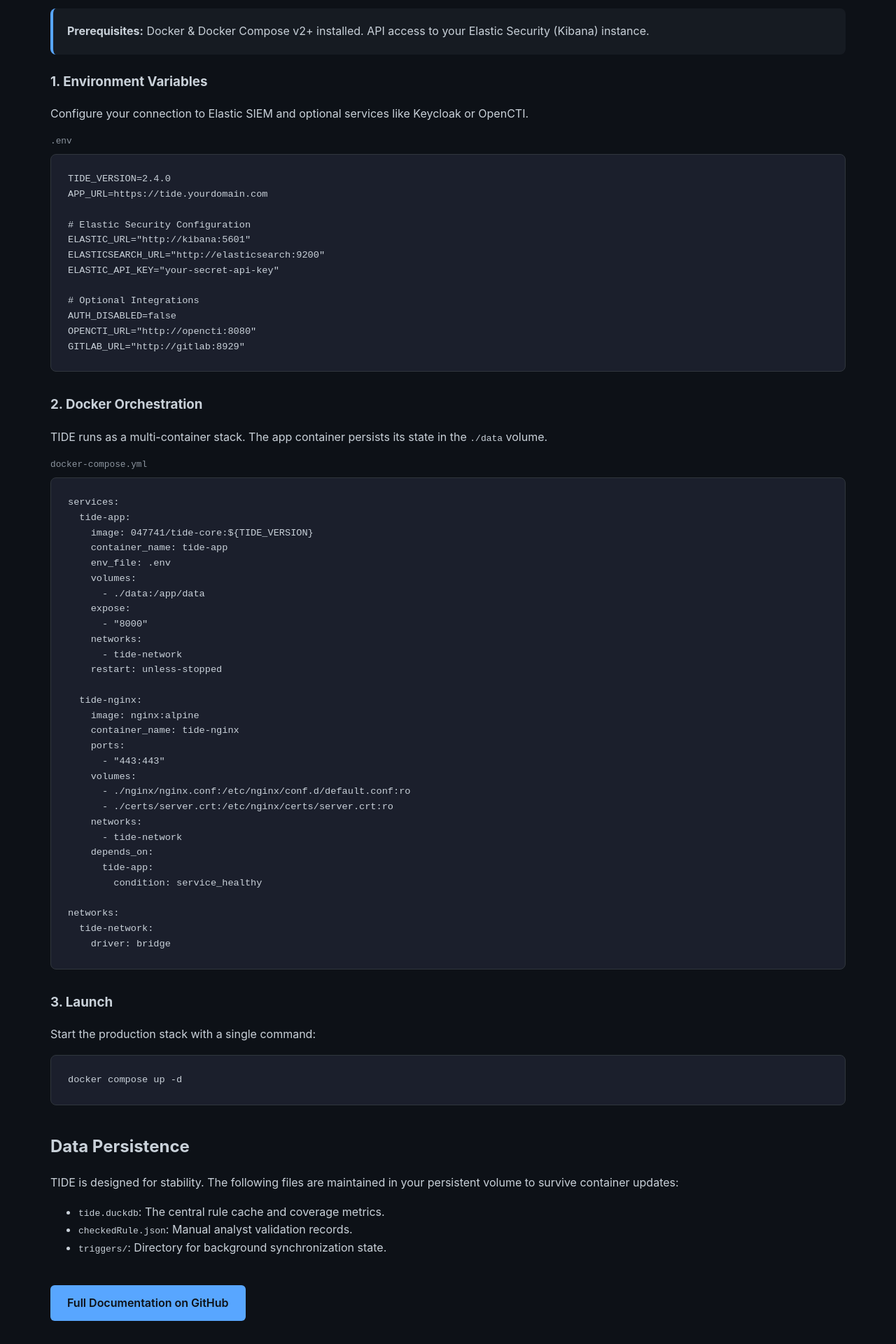
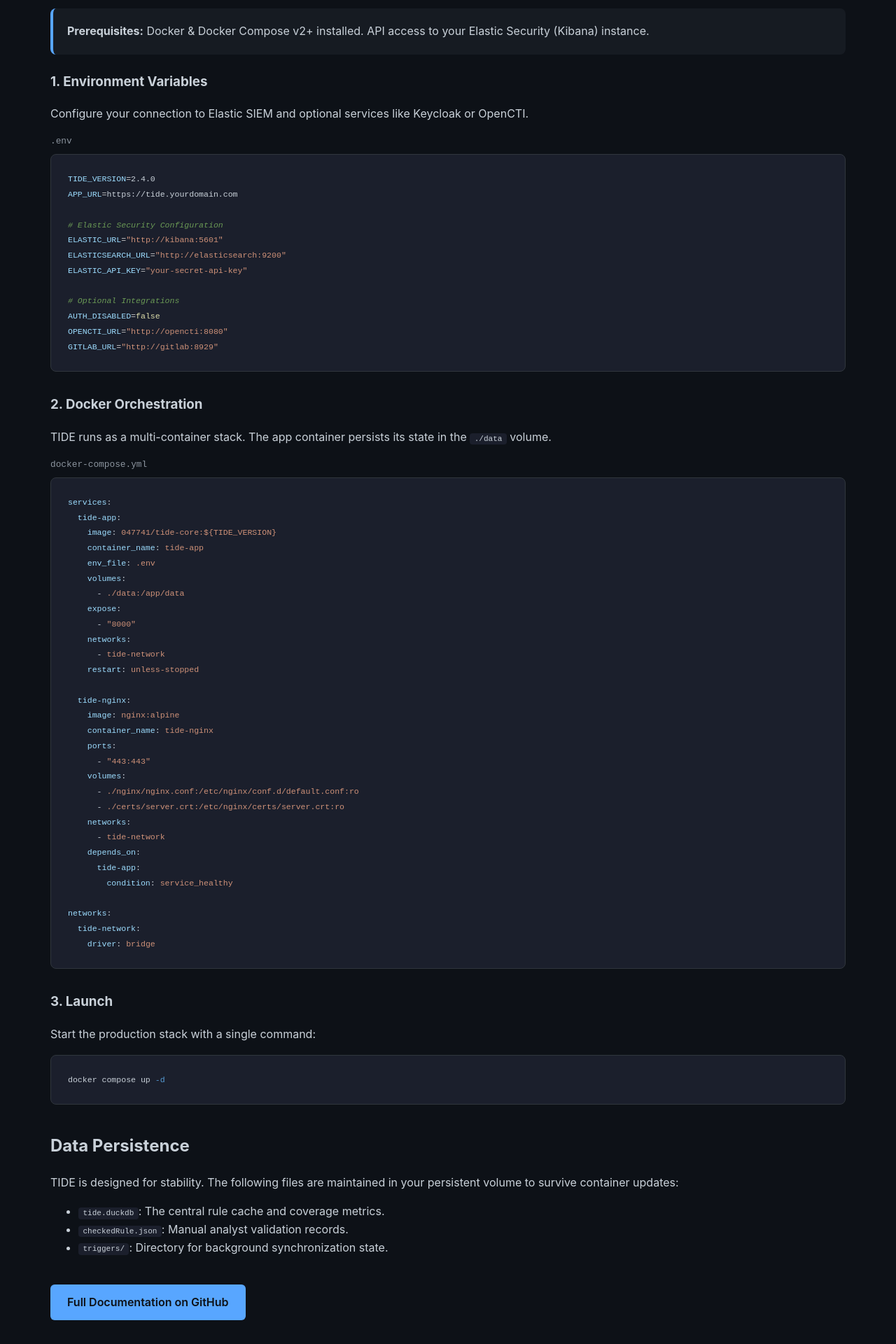
Before and after one commit to sigeauk/sigeauk.github.io, a Jekyll site: the page built from products.html, in a window 1280 px wide. Shown: the part 694-2614 px from the top of the page at 70% size. Built offline with Jekyll 4.4.1, drawn with Linux system fonts in a browser that asks for light colours.

Commit message:
code highlighting

```diff
--- a/products.html
+++ b/products.html
@@ -30,7 +30,8 @@
     <p>Configure your connection to Elastic SIEM and optional services like Keycloak or OpenCTI.</p>
 
     <span class="filename">.env</span>
-    <pre><code>TIDE_VERSION=2.4.0
+{% highlight bash %}
+TIDE_VERSION=2.4.0
 APP_URL=https://tide.yourdomain.com
 
 # Elastic Security Configuration
@@ -41,13 +42,15 @@
 # Optional Integrations
 AUTH_DISABLED=false
 OPENCTI_URL="http://opencti:8080"
-GITLAB_URL="http://gitlab:8929"</code></pre>
+GITLAB_URL="http://gitlab:8929"
+{% endhighlight %}
 
     <h3>2. Docker Orchestration</h3>
     <p>TIDE runs as a multi-container stack. The app container persists its state in the <code>./data</code> volume.</p>
 
     <span class="filename">docker-compose.yml</span>
-    <pre><code>services:
+{% highlight yaml %}
+services:
   tide-app:
     image: 047741/tide-core:${TIDE_VERSION}
     container_name: tide-app
@@ -76,11 +79,14 @@
 
 networks:
   tide-network:
-    driver: bridge</code></pre>
+    driver: bridge
+{% endhighlight %}
 
     <h3>3. Launch</h3>
     <p>Start the production stack with a single command:</p>
-    <pre><code>docker compose up -d</code></pre>
+{% highlight bash %}
+docker compose up -d
+{% endhighlight %}
 
     <h2>Data Persistence</h2>
     <p>TIDE is designed for stability. The following files are maintained in your persistent volume to survive container updates:</p>
--- a/style.css
+++ b/style.css
@@ -179,12 +179,6 @@
     max-width: 720px;
 }
 
-/* --- HIGHLIGHT --- */
-.highlight {
-    color: var(--primary-accent);
-    font-weight: 600;
-}
-
 /* --- BLOG FEED --- */
 .blog-feed {
     margin-top: 1rem;
@@ -251,6 +245,124 @@
     margin-bottom: 1rem;
 }
 
+/* --- SYNTAX HIGHLIGHTING (Rouge - Dark Theme) --- */
+span.highlight {
+    color: var(--primary-accent);
+    font-weight: 600;
+}
+
+/* Rouge wrapper generated by Jekyll */
+div.highlight,
+figure.highlight {
+    background: var(--code-bg);
+    border: 1px solid var(--border-color);
+    border-radius: 8px;
+    padding: 1.5rem;
+    overflow-x: auto;
+    margin: 1rem 0 2rem 0;
+    color: var(--text-main);
+    font-weight: normal;
+}
+
+div.highlight pre,
+figure.highlight pre {
+    background: transparent;
+    border: none;
+    padding: 0;
+    margin: 0;
+    font-family: monospace;
+    font-size: 0.85rem;
+    line-height: 1.6;
+    color: inherit;
+}
+
+div.highlight code,
+figure.highlight code {
+    background: transparent;
+    padding: 0;
+    color: inherit;
+}
+
+/* --- Token Colors (Dark+ / Monokai inspired) --- */
+.highlight .c,
+.highlight .c1,
+.highlight .cm,
+.highlight .cs    { color: #6a9955; font-style: italic; } /* Comments */
+.highlight .k,
+.highlight .kd,
+.highlight .kn,
+.highlight .kp,
+.highlight .kr    { color: #569cd6; }                     /* Keywords */
+.highlight .kt     { color: #4ec9b0; }                     /* Keyword Type */
+.highlight .s,
+.highlight .s1,
+.highlight .s2,
+.highlight .sb,
+.highlight .sc,
+.highlight .sh     { color: #ce9178; }                     /* Strings */
+.highlight .si     { color: #d7ba7d; }                     /* String Interpolation */
+.highlight .sr     { color: #d16969; }                     /* Regex */
+.highlight .na     { color: #9cdcfe; }                     /* Name Attribute (YAML keys) */
+.highlight .nb     { color: #dcdcaa; }                     /* Builtin Name */
+.highlight .nc     { color: #4ec9b0; }                     /* Class Name */
+.highlight .nf,
+.highlight .fm     { color: #dcdcaa; }                     /* Function Name */
+.highlight .ni     { color: #d4d4d4; }                     /* Entity */
+.highlight .nn     { color: #4ec9b0; }                     /* Namespace */
+.highlight .no     { color: #4fc1ff; }                     /* Constant */
+.highlight .nv,
+.highlight .vi,
+.highlight .vc,
+.highlight .vg,
+.highlight .vm     { color: #9cdcfe; }                     /* Variables */
+.highlight .o,
+.highlight .ow     { color: #d4d4d4; }                     /* Operator */
+.highlight .p      { color: #d4d4d4; }                     /* Punctuation */
+.highlight .m,
+.highlight .mi,
+.highlight .mf,
+.highlight .mh,
+.highlight .mo     { color: #b5cea8; }                     /* Numbers */
+.highlight .err    { color: #f44747; }                     /* Error */
+.highlight .ge     { font-style: italic; }                 /* Generic Emph */
+.highlight .gs     { font-weight: bold; }                  /* Generic Strong */
+.highlight .l,
+.highlight .ld     { color: #ce9178; }                     /* Literal */
+.highlight .se     { color: #d7ba7d; }                     /* String Escape */
+.highlight .dl     { color: #ce9178; }                     /* String Delimiter */
+.highlight .ss     { color: #ce9178; }                     /* Symbol */
+.highlight .bp     { color: #569cd6; }                     /* Builtin Pseudo */
+.highlight .gd     { color: #f44747; }                     /* Diff Deleted */
+.highlight .gi     { color: #4ade80; }                     /* Diff Inserted */
+.highlight .gh     { color: #569cd6; font-weight: bold; }  /* Diff Heading */
+.highlight .nt     { color: #569cd6; }                     /* Tag Name */
+.highlight .w      { color: var(--text-main); }            /* Whitespace */
+
+/* Inline <code> styling */
+code {
+    background: var(--code-bg);
+    padding: 0.15rem 0.4rem;
+    border-radius: 4px;
+    font-size: 0.85em;
+    font-family: monospace;
+}
+
+/* --- COVERAGE COLORS (Blog post) --- */
+.coverage-green {
+    color: #4ade80;
+    font-weight: bold;
+}
+
+.coverage-red {
+    color: #f87171;
+    font-weight: bold;
+}
+
+.coverage-blue {
+    color: #60a5fa;
+    font-weight: bold;
+}
+
 /* --- FOOTER --- */
 footer {
     padding: 3rem 0;
```
Also changed, not shown: _posts/2026-02-03-Building-TIDE.md (+3 -3 lines).
